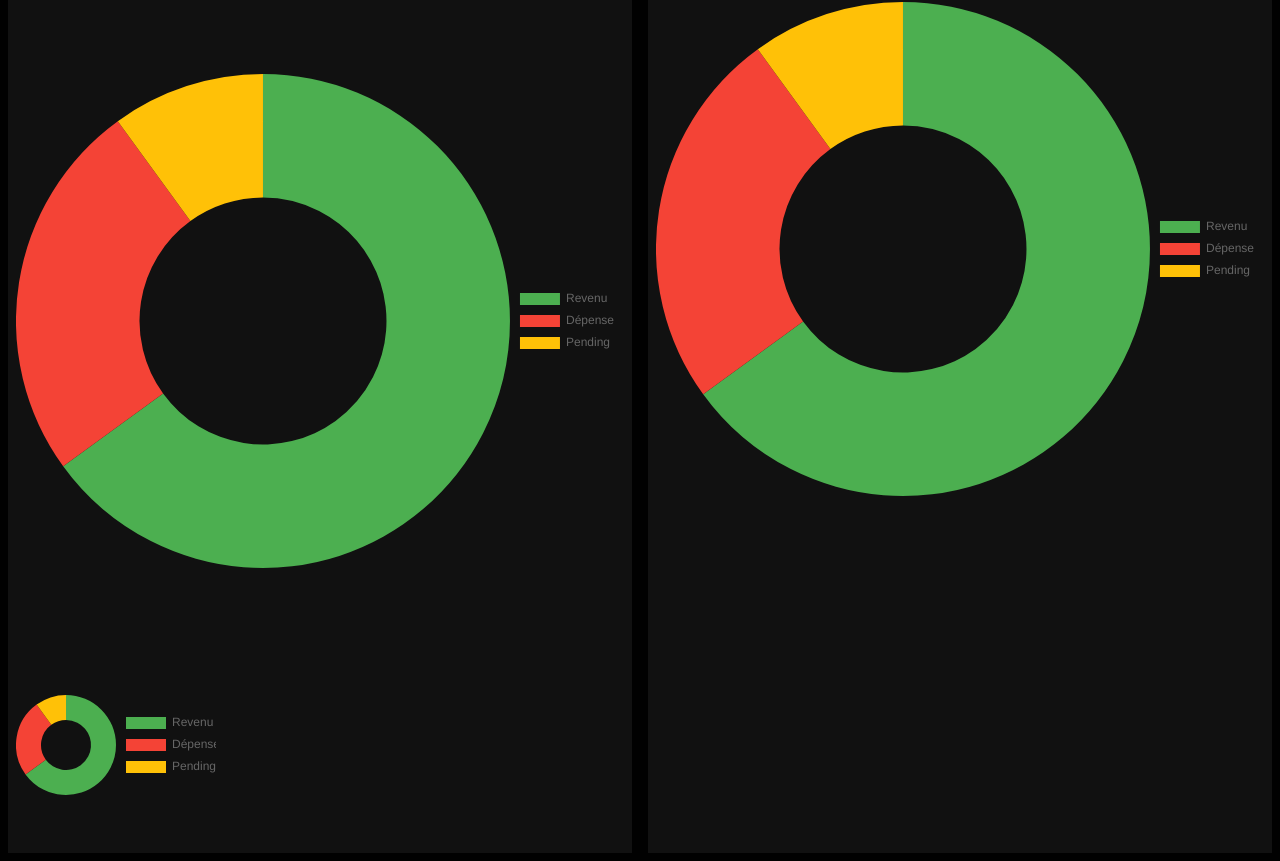
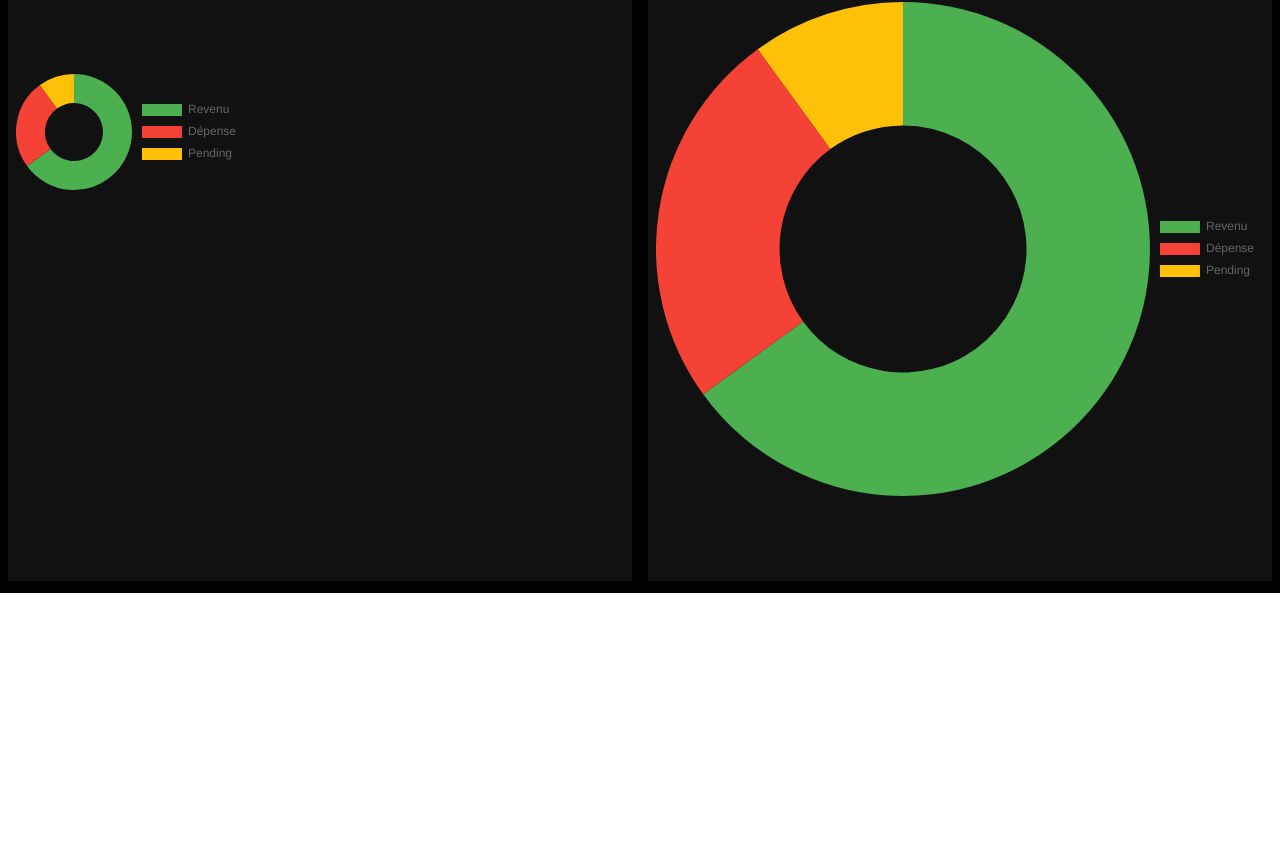
Before and after one commit to MorlonDev261/mga-follow-up, a Next.js app: page / in a window 1280 px wide. Shown: the part 207-1068 px from the top of the page. After the commit the page ends 800 px from the top, so only its background shows below. Built offline with nearby package versions, Linux system fonts and the light colour scheme.

Commit message:
Update index.tsx

```diff
--- a/src/app/_components/Dashboard/index.tsx
+++ b/src/app/_components/Dashboard/index.tsx
@@ -68,10 +68,7 @@ export default function Dashboard() {
                 </div>
                 <p className="text-gray-400">= 0.00151512 BTC</p>
               </div>
-              <div className="mb-5">
-                <Statistique />
-              </div>
-              <div className="max-w-[200px]">
+              <div className="max-w-[230px]">
                 <Statistique />
               </div>
             </div>
```
